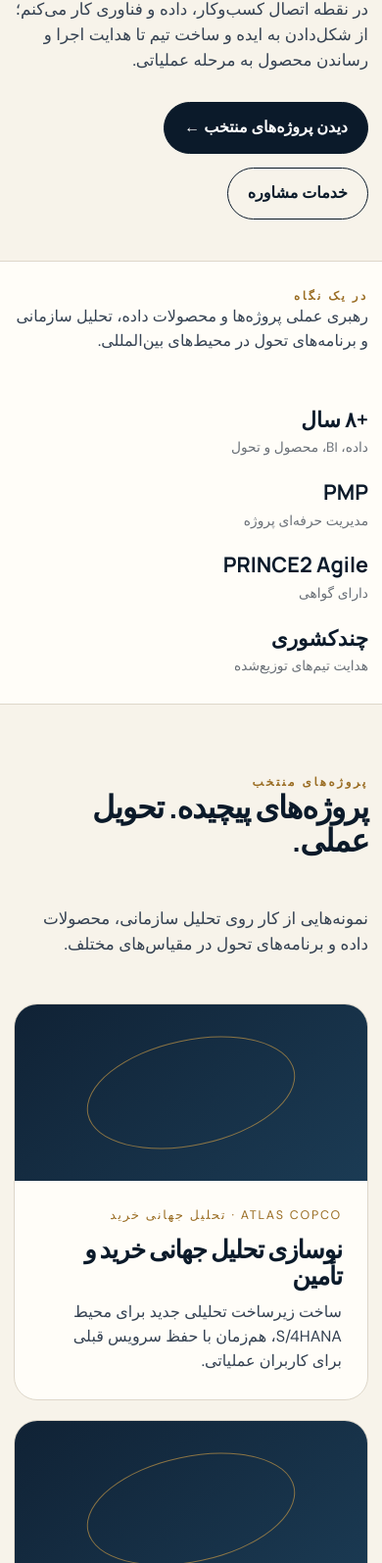
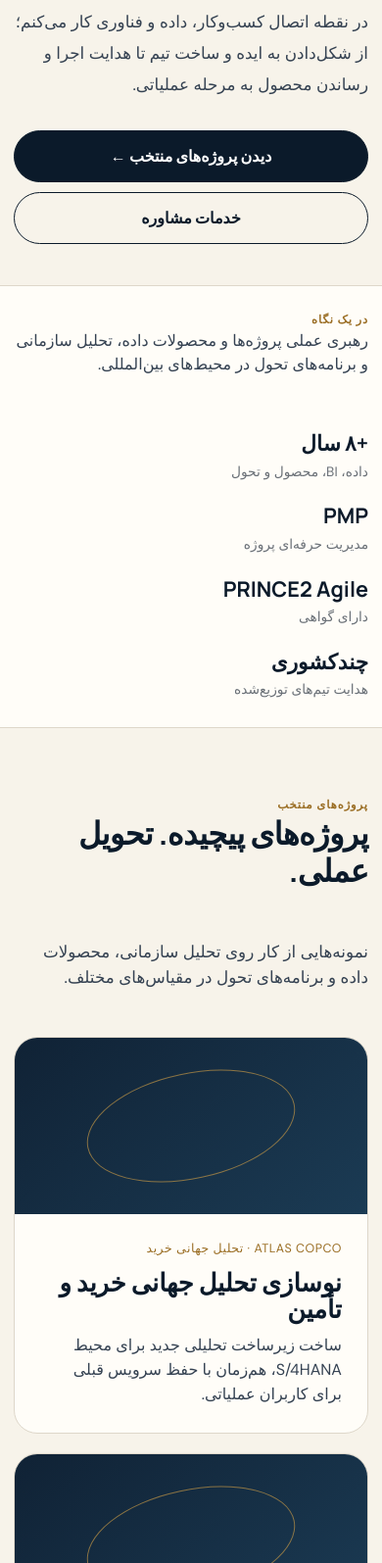
Before and after one commit to alimaleki100/alimaleki100.github.io, a plain HTML site: page fa/index.html in a window 390 px wide. Shown: the part 376-1971 px from the top of the page at 98% size. Drawn offline with Linux system fonts and the light colour scheme.

Commit message:
Add RTL styling for Persian homepage

```diff
--- a/styles.css
+++ b/styles.css
@@ -192,3 +192,25 @@ button,input,textarea{font:inherit}
   .home-hero-copy .lead{margin-top:22px}
   .home-hero + .band{padding-top:26px;padding-bottom:26px}
 }
+
+
+/* Persian / RTL adaptation */
+.fa-page{font-family:'Vazirmatn','DM Sans',system-ui,sans-serif;direction:rtl}
+.fa-page h1,.fa-page h2,.fa-page h3,.fa-page h4,.fa-page .brand,.fa-page .btn,.fa-page .nav-cta{font-family:'Vazirmatn','Manrope',system-ui,sans-serif;letter-spacing:0}
+.fa-page .eyebrow{letter-spacing:.08em}
+.fa-page .nav{direction:rtl}
+.fa-page .nav-links{direction:rtl}
+.fa-page .mobile-menu{text-align:right}
+.fa-page .hero-copy h1,.fa-page .section-title,.fa-page .page-hero h1{letter-spacing:-.02em}
+.fa-page .service-row,.fa-page .step,.fa-page .section-head,.fa-page .split,.fa-page .band-grid,.fa-page .cta-row{direction:rtl}
+.fa-page .contact-form input,.fa-page .contact-form textarea{text-align:right}
+.fa-page .case-meta{letter-spacing:.04em}
+.fa-page .article{border-top-color:var(--gold)}
+@media (max-width:640px){
+  .fa-page .home-hero-copy h1{font-size:clamp(2.55rem,11vw,3.5rem);line-height:1.18}
+  .fa-page .home-hero-copy .lead{line-height:1.9}
+  .fa-page .section-title{line-height:1.2}
+  .fa-page .eyebrow{font-size:.72rem}
+  .fa-page .btn{width:100%}
+  .fa-page .hero-actions{display:grid;grid-template-columns:1fr;gap:10px}
+}
```
